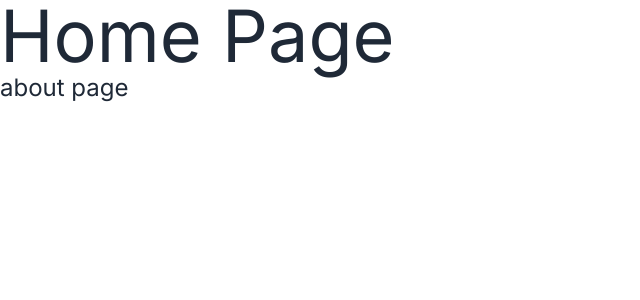
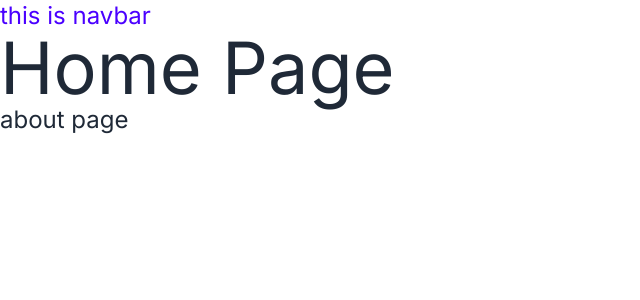
Before and after one commit to obourgeois971/nextjs-tutorial, a Next.js app: page / in a window 1280 px wide. Shown: the top 300 px of the page, without its empty margins (0-640 px from the left). Built offline with nearby package versions, Linux system fonts and the light colour scheme.

Commit message:
layout file

```diff
--- a/app/layout.js
+++ b/app/layout.js
@@ -1,17 +1,20 @@
-import { Inter } from "next/font/google";
-import "./globals.css";
+import { Inter } from 'next/font/google';
+import './globals.css';
 
-const inter = Inter({ subsets: ["latin"] });
+const inter = Inter({ subsets: ['latin'] });
 
 export const metadata = {
-  title: "Create Next App",
-  description: "Generated by create next app",
+  title: 'Next.js Tutorial',
+  description: 'Build awesome stuff with Next.js!',
 };
 
 export default function RootLayout({ children }) {
   return (
-    <html lang="en">
-      <body className={inter.className}>{children}</body>
+    <html lang='en'>
+      <body className={inter.className}>
+        <nav className='text-2xl text-primary'>this is navbar</nav>
+        {children}
+      </body>
     </html>
   );
 }
```
Also changed, not shown: 1 other file (tests, documents, lock files or other folders).
